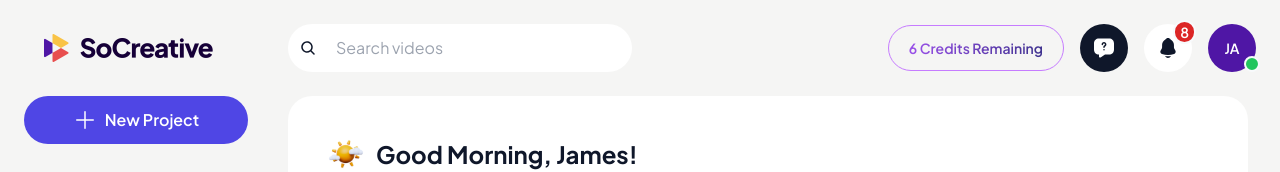
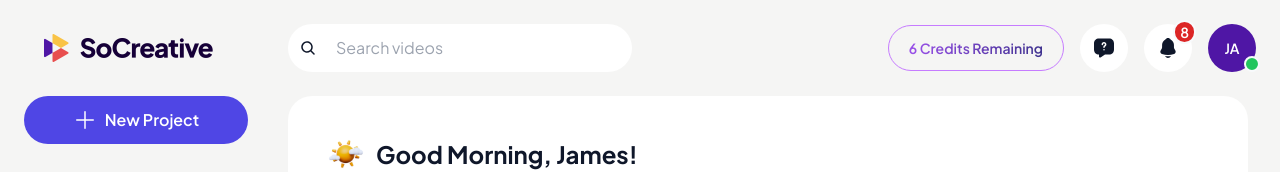
Before and after one commit to MamtazDev/so-creative, a React (Vite) app: page / in a window 1280 px wide. Shown: the top 172 px of the page. Built offline with nearby package versions, Linux system fonts and the light colour scheme.

Commit message:
update header

```diff
--- a/src/Shared/UserPanel/Header.jsx
+++ b/src/Shared/UserPanel/Header.jsx
@@ -2,7 +2,9 @@ import { Link } from "react-router-dom";
 import logo from "../../assets/logo.png";
 import search from "../../assets/search.svg";
 import message from "../../assets/message-question.svg";
+import help from "../../assets/help-black.svg";
 import notification from "../../assets/notification.svg";
+import notificationActive from "../../assets/notification-active.svg";
 import { useRef, useState } from "react";
 import Notification from "./Notification";
 import Credit from "./Credit";
@@ -54,9 +56,11 @@ const Header = () => {
 
           <button
             onClick={() => setShowHelp(!showHelp)}
-            className="bg-slate-900 hover:bg-slate-600 transition-all duration-300 ease-in rounded-full p-3"
+            className={`${
+              showHelp ? "bg-slate-900" : "bg-white"
+            }  rounded-full p-3`}
           >
-            <img src={message} alt="" />
+            <img src={showHelp ? message : help} alt="" />
           </button>
           <div
             // ref={notifyButtonref}
@@ -67,8 +71,15 @@ const Header = () => {
               8
             </button>
 
-            <button className="bg-white  hover:bg-indigo-100 transition-all duration-300 ease-in rounded-full p-3">
-              <img src={notification} alt="" />
+            <button
+              className={`${
+                showNotification ? "bg-slate-900" : "bg-white"
+              }  rounded-full p-3`}
+            >
+              <img
+                src={showNotification ? notificationActive : notification}
+                alt=""
+              />
             </button>
           </div>
           <div onClick={() => setShowProfile(!showProfile)}>
```
Also changed, not shown: src/assets/help-black.svg (added), src/assets/notification-active.svg (added).
